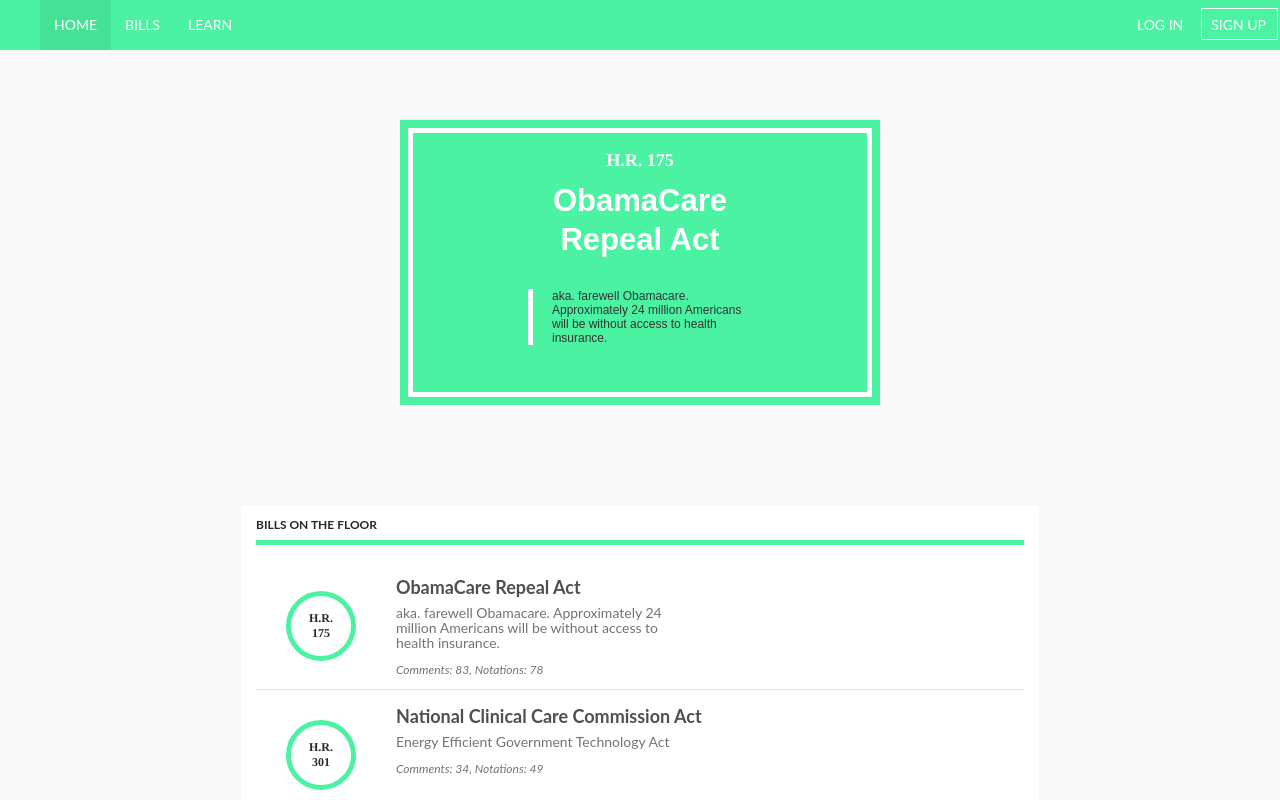
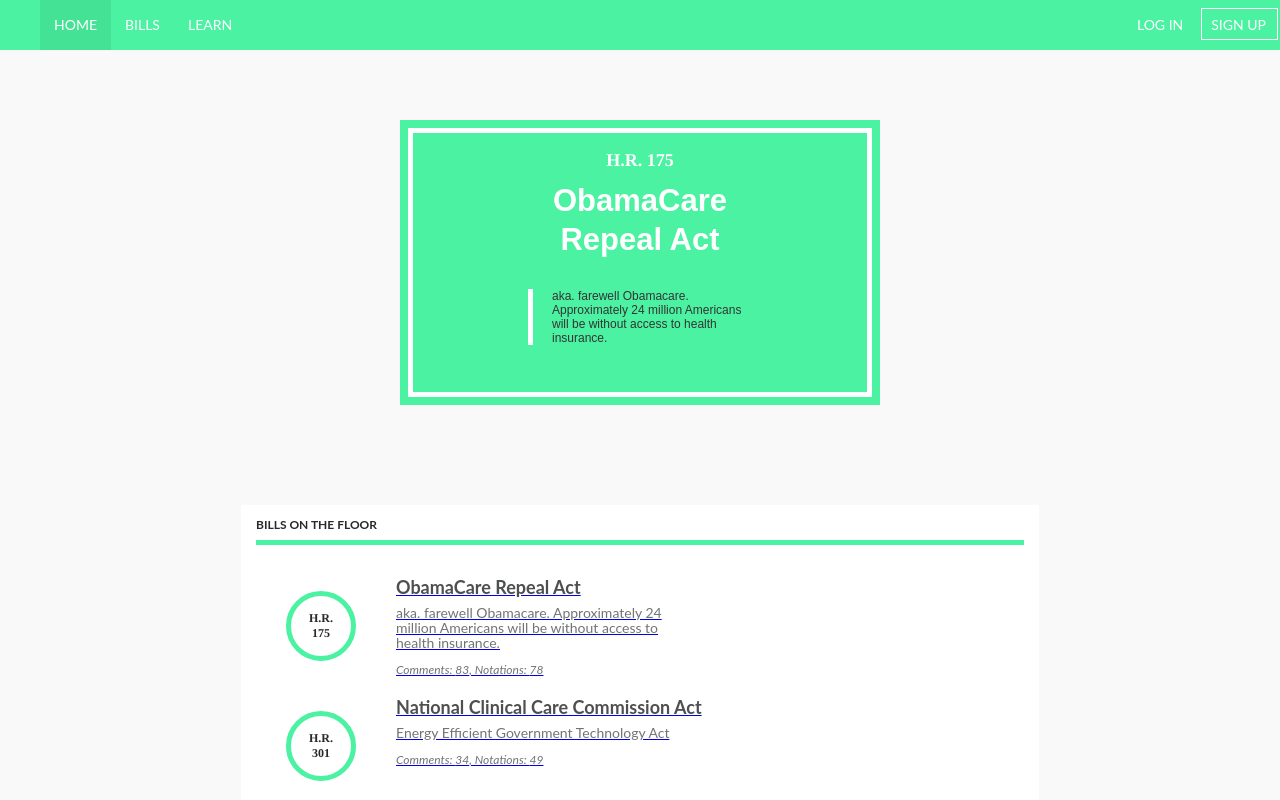
Before and after one commit to arunranga/PostYesBills, a React app: page / in a window 1280 px wide. Shown: the top 800 px of the page. Built offline with nearby package versions, Linux system fonts and the light colour scheme.

Commit message:
add links to bill pages

```diff
--- a/js/components/Bill.jsx
+++ b/js/components/Bill.jsx
@@ -1,4 +1,5 @@
 import React, { Component } from 'react';
+import { Link } from 'react-router';
 
 export default class Bill extends Component {
 
@@ -11,6 +12,7 @@
     let { comments, id, title, text, notations, number } = this.props.bill;
 
     return (
+      <Link to={`/bills/${id}`} >
         <li className="bill-list__bill" data-id={number} key={number} onClick={this.handleBillClick.bind(this)}>
           <div className="bill-list__bill-id">
             <h3 className="bill-list__bill-number">{number}</h3>
@@ -21,6 +23,7 @@
             <p className="bill-list__bill-data">Comments: {comments}, Notations: {notations}</p>
           </div>
         </li>
+      </Link>
     );
   }
 }
--- a/scss/bill_list.scss
+++ b/scss/bill_list.scss
@@ -61,6 +61,9 @@
 .bill-list {
 	padding: 0;
 }
+.bill-list a {
+	text-decoration: none;
+}
 .bill-list__bill {
 	border-bottom: 1px solid #dfe3e5;
 	text-align: left;
```
Lines whose indentation alone changed are shown as unchanged.
